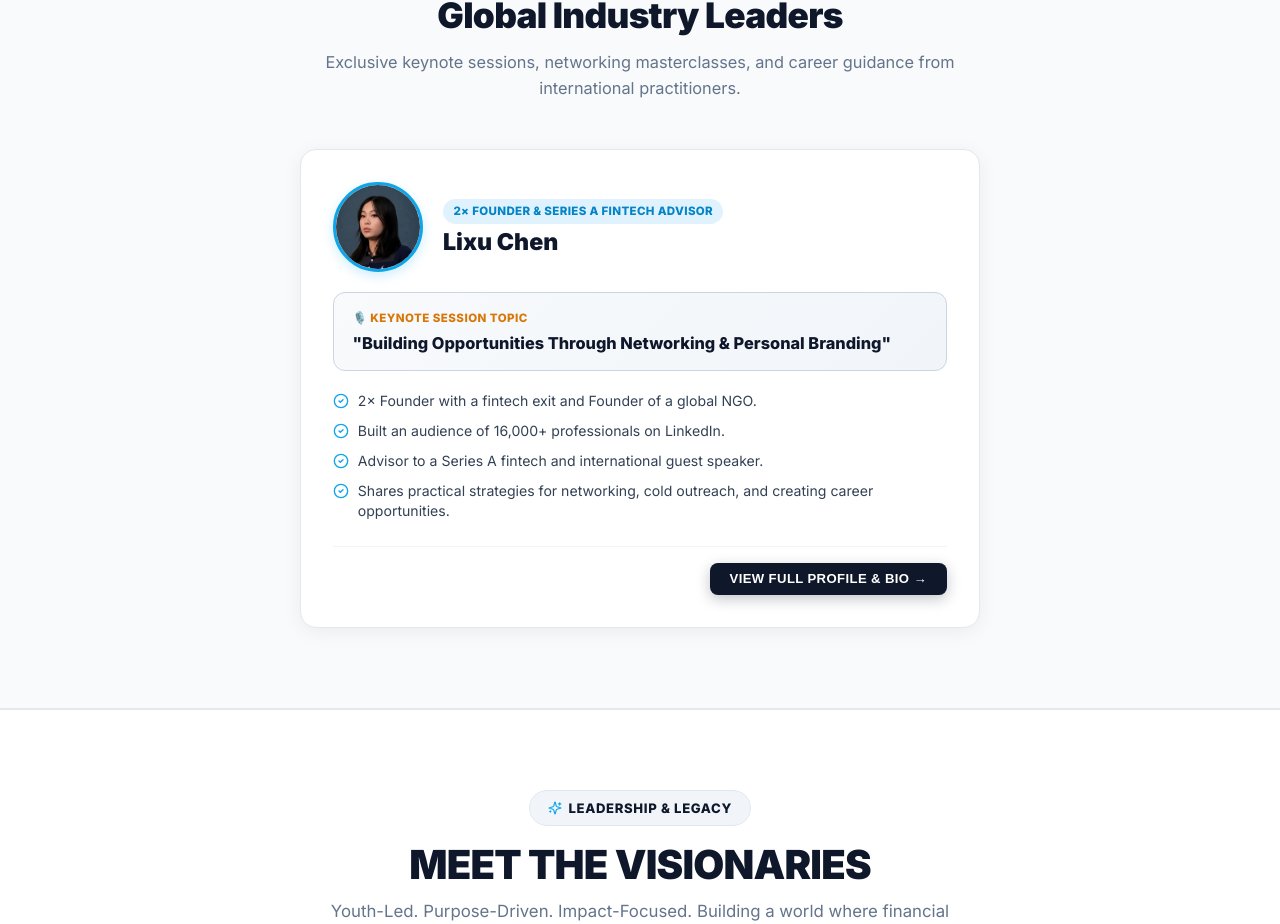
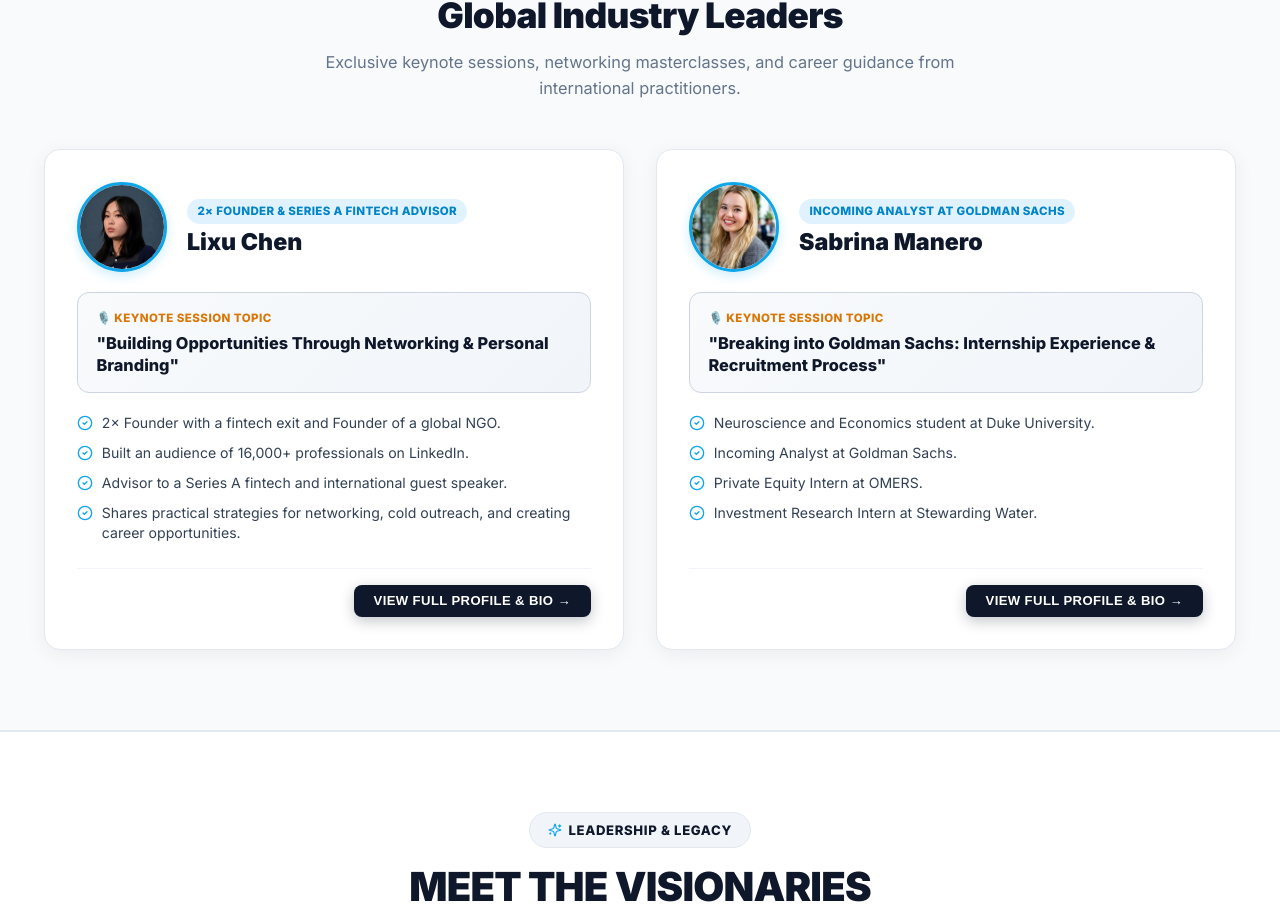
Before and after one commit to 21mujtabahassan/Financial-Youth-Club, a React (Vite) app in the folder frontend/: page / in a window 1280 px wide. Shown: the part 2590-3514 px from the top of the page. Built offline with nearby package versions, Linux system fonts and the light colour scheme.

Commit message:
Add Sabrina Manero as guest speaker on landing page

```diff
--- a/frontend/src/features/speakers/data/speakersData.js
+++ b/frontend/src/features/speakers/data/speakersData.js
@@ -12,5 +12,19 @@
       'Shares practical strategies for networking, cold outreach, and creating career opportunities.'
     ],
     bio: 'Lixu Chen is a 2× Founder with a fintech exit, Founder of a global NGO, and Advisor to a Series A fintech. With a LinkedIn audience of 16,000+ professionals, she delivers keynotes sharing practical strategies for networking, cold outreach, and personal branding.'
+  },
+  {
+    id: 'sabrina-manero',
+    name: 'Sabrina Manero',
+    role: 'Incoming Analyst at Goldman Sachs',
+    topic: 'Breaking into Goldman Sachs: Internship Experience & Recruitment Process',
+    image: '/images/speakers/sabrina-manero.jpg',
+    highlights: [
+      'Neuroscience and Economics student at Duke University.',
+      'Incoming Analyst at Goldman Sachs.',
+      'Private Equity Intern at OMERS.',
+      'Investment Research Intern at Stewarding Water.'
+    ],
+    bio: 'Sabrina Manero is a Neuroscience & Economics student at Duke University and an Incoming Analyst at Goldman Sachs. With experience as a Private Equity Intern at OMERS and Investment Research Intern at Stewarding Water, she shares key strategies on securing investment banking internships and excelling in the recruitment process.'
   }
 ]
```
Also changed, not shown: frontend/public/images/speakers/sabrina-manero.jpg (added).
